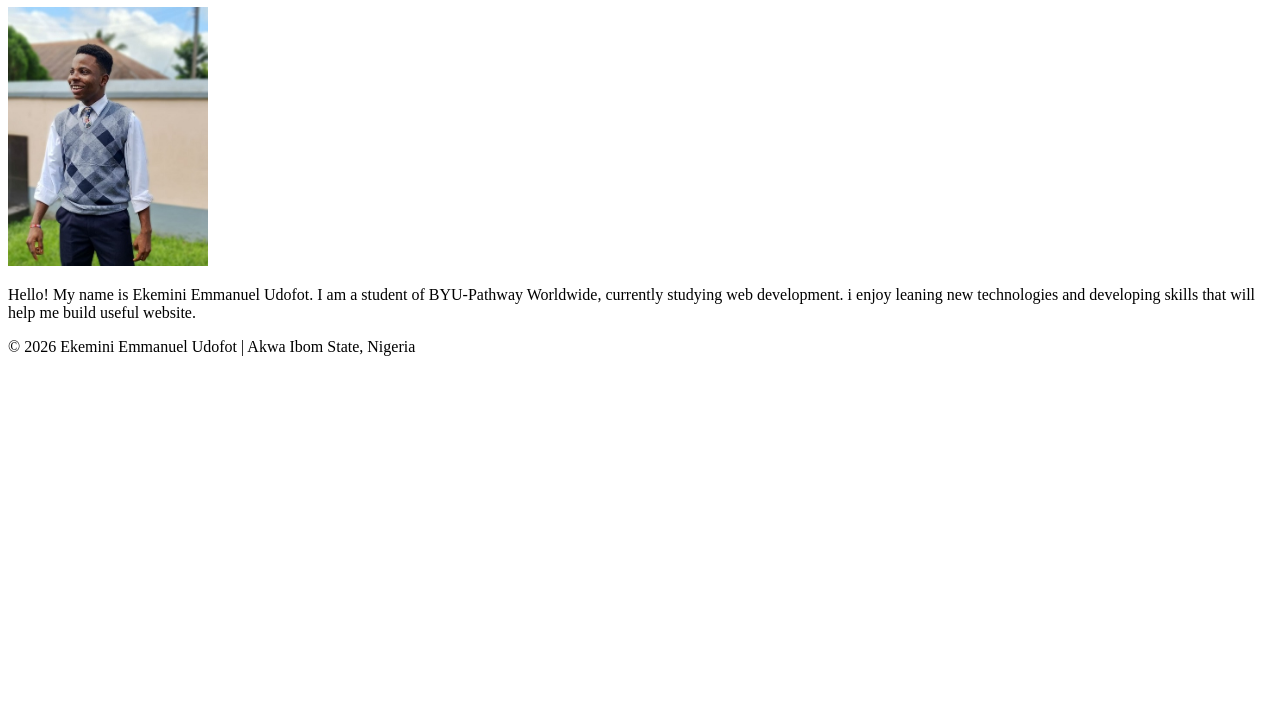
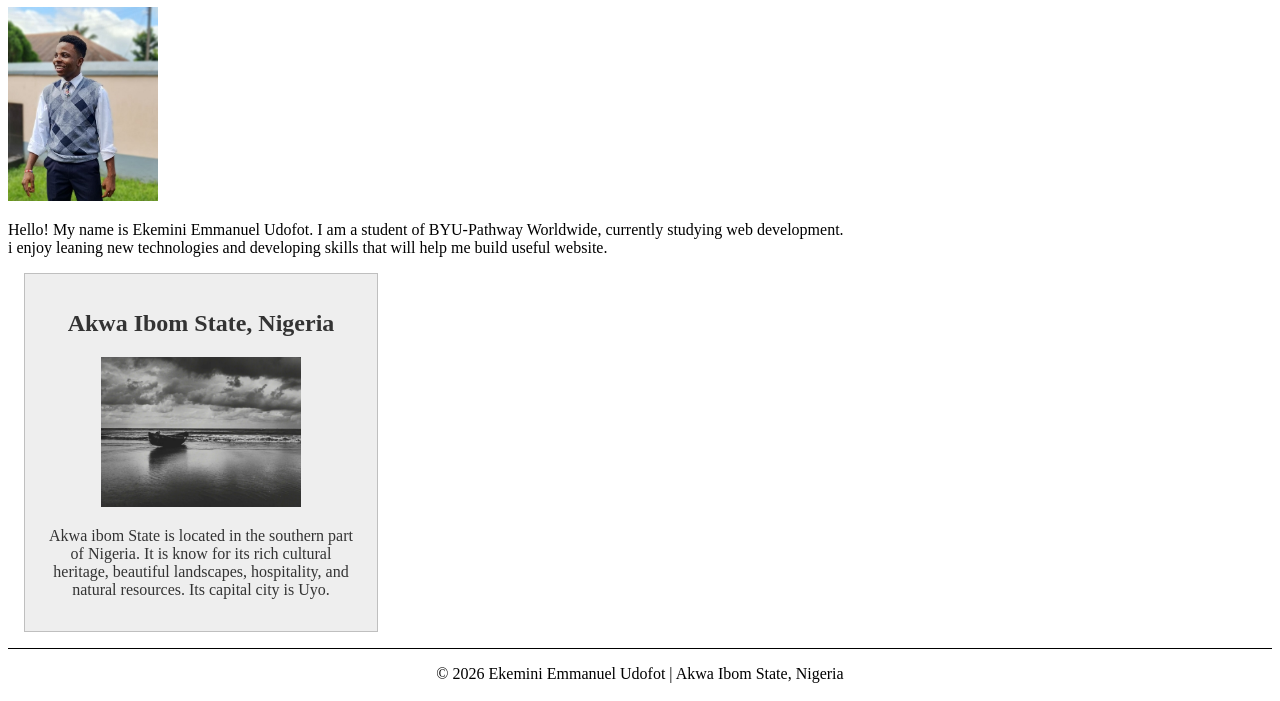
Before and after one commit to ekeminiudofot98-sketch/wdd130, a plain HTML site: page index.html in a window 1280 px wide. Shown: the part 99-800 px from the top of the page. Drawn offline with Linux system fonts and the light colour scheme.

Commit message:
my week 2 assignment

```diff
--- a/index.html
+++ b/index.html
@@ -5,7 +5,8 @@
     <meta charset="UTF-8">
     <meta name="viewport" content="width=device-width, initial-scale=1.0">
     <title>Ekemini Emmanuel Udofot WDD 130 </title>
-
+    <meta name="description" content="Ekemini Emmanuel Udofot's WDD 130 personal homepage, created to introduce myself, share information about my background, and demonstrate my progress in learning web development.">
+    <link rel="stylesheet" href="styles.css">
 </head>
 
 <body>
@@ -20,6 +21,15 @@
         <img src="images/profile.jpg" alt="A photograph of Ekemini Emmanuel Udofot" width="200">
         <p>Hello! My name is Ekemini Emmanuel Udofot. I am a student of BYU-Pathway Worldwide, currently studying web development. i enjoy leaning new technologies and developing skills that will help me build useful website.</p>
     </main>
+    <aside>
+        <h2> Akwa Ibom State, Nigeria</h2>
+        <img src="images/AKS.webp" alt="Climate and weather in Akwa Ibom State" width="200">
+
+        <p>
+            Akwa ibom State is located in the southern part of Nigeria.
+            It is know for its rich cultural heritage, beautiful landscapes, hospitality, and natural resources. Its capital city is Uyo.
+        </p>
+    </aside>
     <footer>
         <p>
             &copy; 2026 Ekemini Emmanuel Udofot | Akwa Ibom State, Nigeria
--- /dev/null
+++ b/styles.css
@@ -0,0 +1,32 @@
+main {
+    max-width: 840px;
+    padding: 0;
+}
+
+aside {
+    width: 20rem;
+    margin: 1rem;
+    border: 1px solid rgb(0 0 0 / 0.2);
+    padding: 1rem;
+    background-color: #eee;
+    color: #333;
+    text-align: center;
+
+}
+
+aside img {
+    width: 200px;
+    height: auto;
+}
+
+main img {
+    width: 150px;
+    height: auto;
+
+}
+
+footer {
+    margin-top: 15px;
+    border-top: 1px solid #000;
+    text-align: center;
+}
--- /dev/null
+++ b/week03/styles/overlay.css
@@ -0,0 +1,57 @@
+* {
+    margin: 0;
+    padding: 0;
+    box-sizing: border-box;
+}
+
+main {
+    max-width: 800px;
+    margin: 2rem auto;
+    font-family: Arial, Helvetica, sans-serif;
+}
+
+h1 {
+    text-align: center;
+    font-size: 1.5rem;
+    text-shadow: 3px 3px 5px #777;
+}
+
+.herodiv {
+    margin: 10px auto;
+    position: relative;
+    /* If removed, what happens? */
+}
+
+.herodiv img {
+    width: 100%;
+    height: 300px;
+    object-fit: cover;
+}
+
+.stats {
+    position: absolute;
+    top: 25px;
+    right: 25px;
+    background: radial-gradient(#eee, #323A06);
+    border: 1px solid #000;
+    padding: 0.65rem;
+    box-shadow: 0 0 30px #111;
+    opacity: 0.9;
+}
+
+h2 {
+    text-shadow: 0 0 15px #333;
+    border-bottom: 1px solid #555;
+    margin-bottom: 0.3rem;
+}
+
+footer {
+    position: fixed;
+    bottom: 0;
+    margin: 1rem;
+    border-top: 1px solid #000;
+    padding: 0.5rem;
+    color: navy;
+    font-weight: 700;
+    font-style: italic;
+}
```
Also changed, not shown: week03/overlay.htm (added, +20 -0 lines), images/AKS.webp (added).
